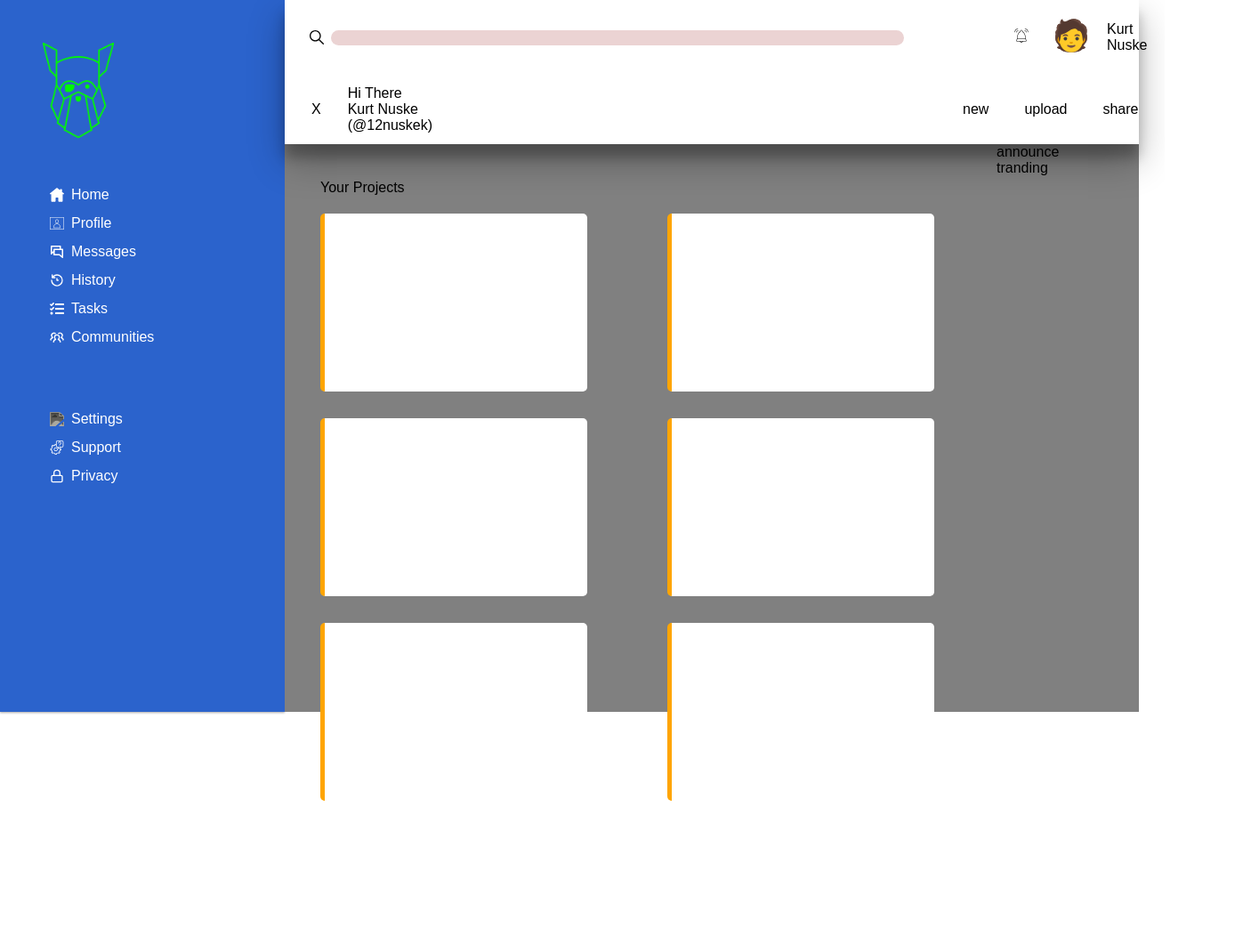
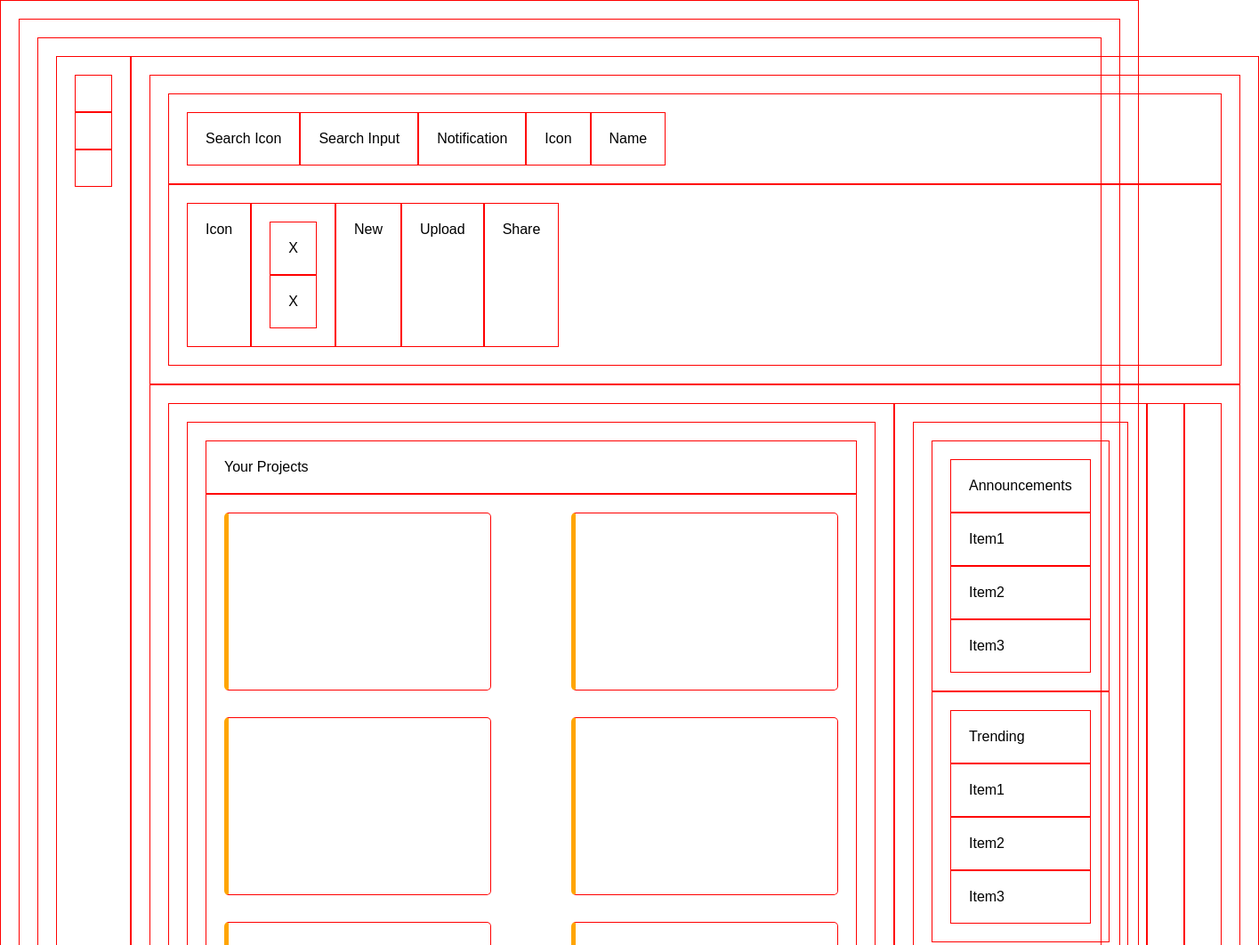
Before and after one commit to 12nuskek/TheDashboard, a plain HTML site: page index.html in a window 1280 px wide. Shown: the top 1062 px of the page at 89% size, 1415 px wide, since content can reach past the window. Before the commit the page ends 940 px from the top, so only its background shows below. Drawn offline with Linux system fonts and the light colour scheme.

Commit message:
Changed how css is managed. Frame is built

```diff
--- a/css/styles.css
+++ b/css/styles.css
@@ -4,151 +4,22 @@
     margin-left: 0%;
     margin-right: 0%;
     margin-bottom: 0%;
-
-
+    border: 1px solid red;
+    padding: 20px;
 }
-
 
 .container{
     display: flex;
-    position:relative;
-    height: 100%;
 }
 
-.item{
+.flex-row{
+    flex-direction: row;
+}
 
+.flex-column{
+    flex-direction: column;
 
 }
-
-#left{
-    width: 25%;
-    height: 100vh;
-    background-color: rgb(43, 99, 204);
-    color: white;
-    display: flex;
-    flex-direction: column;
-    align-items: flex-start;
-    box-shadow: rgba(0, 0, 0, 0.12) 0px 1px 3px, rgba(0, 0, 0, 0.24) 0px 1px 2px;
-}
-
-#left div{
-    padding-left: 15%;
-}
-
-#logo{
-padding: 15%;
-}
-
-#right{
-    flex-direction: column;
-    width: 75%;
-    background-color: gray;
-}
-
-
-#logo{
-    filter: invert(48%) sepia(79%) saturate(2476%) hue-rotate(86deg) brightness(118%) contrast(119%);
-    width: inherit;
-}
-.menu img{
-    filter: invert(84%) sepia(100%) saturate(23%) hue-rotate(10deg) brightness(112%) contrast(100%);
-    width: auto;
-    height: 2vh;
-    padding: 1vh;
-}
-
-.menu{
-    display: flex;
-    align-items: center;
-}
-
-
-.top{
-    box-shadow: rgb(0 0 0 / 30%) 0px 19px 38px, rgb(0 0 0 / 22%) 0px 15px 12px;
-    display: flex;
-    justify-content: space-between;
-    /* align-items: center; */
-    flex-direction: column;
-    background-color: white;
-}
-
-div#settings {
-    padding-top: 60px;
-}
-
-.search{
-    display: flex;
-    padding: 20px;
-    align-items: center;
-}
-.search img{
-    width: auto;
-    height: 2vh;
-    padding: 1vh;
-}
-
-#bell img{
-    width: auto;
-    height: 2vh;
-    padding: 1vh;
-}
-
-.search input{
-    border-radius: 25px;
-    border: 0;
-    background-color: rgb(235, 211, 211);
-    width: 80vh;
-}
-
-
-#rightbar{
-    display: flex;
-    align-items: center;
-    padding: 20px;
-    padding-left: 10%;
-}
-
-
-#profilepic{
-    width: auto;
-    height: 5vh;
-    padding-left: 20px;
-    padding-right: 20px;
-}
-
-
-.row{
-    display: flex;
-    align-items: center;
-}
-#icon{
-padding: 30px;
-}
-
-#welcome{
-
-}
-
-#action{
-    padding-left: 60%;
-
-}
-.actions{
-    padding: 20px;
-}
-
-.main{
-
-    height: 50vh;
-
-}
-
-#projects{
-    width: 90vh;
-    padding: 40px;
-
-}
-
 .grid-container {
     display: grid;
     grid-template-rows: 200px 200px 200px;
@@ -156,7 +27,6 @@ padding: 30px;
     column-gap: 90px;
     row-gap: 30px;
     padding-top: 20px;
-
   }
 
 
--- a/index.html
+++ b/index.html
@@ -10,75 +10,43 @@
 </head>
 
 <body>
-    <div id="main" class="container">
-        <div id="left" class="item">
-            <img id="logo" src="/img/odin-lined.png">
-            <div id="home" class="menu item">
-                <img src="/img/svg/Home.svg">Home
+    <div class="container">
+        <div class="container flex-column">
+            <div class="container">
+
             </div>
-            <div class="menu item">
-                <img src="/img/svg/profile.svg">Profile
+            <div class="container">
+
             </div>
-            <div class="menu item">
-                <img src="/img/svg/messages.svg">Messages
-            </div>
-            <div class="menu item">
-                <img src="/img/svg/history.svg">History
-            </div>
-            <div class="menu item">
-                <img src="/img/svg/tasks.svg">Tasks
-            </div>
-            <div class="menu item">
-                <img src="/img/svg/people.svg">Communities
-            </div>
-            <div id="settings" class="menu item">
-                <img src="/img/svg/settings.svg">Settings
-            </div>
-            <div class="menu item">
-                <img src="/img/svg/support.svg">Support
-            </div>
-            <div class="menu item">
-                <img src="/img/svg/privacy.svg">Privacy
+            <div class="container">
+
             </div>
         </div>
-        <div id="right" class="item">
-            <div class="item top">
-                <div class="row">
-                    <div class="search">
-                        <img src="/img/svg/search.svg">
-                        <input>
+        <div class="container flex-column">
+            <div class="container flex-column">
+                <div class="container flex-row">
+                    <div>Search Icon</div>
+                    <div>Search Input</div>
+                    <div>Notification</div>
+                    <div>Icon</div>
+                    <div>Name</div>
+                </div>
+                <div class="container flex-row">
+                    <div>Icon</div>
+                    <div class="container flex-column">
+                        <div>X</div>
+                        <div>X</div>
                     </div>
-                    <div id="rightbar">
-                        <div id="bell">
-                            <img src="/img/svg/bell.svg">
-                        </div>
-                        <div id="profile">
-                            <img id="profilepic" src="/img/svg/person.svg">
-                        </div>
-                        <div id="name">Kurt Nuske</div>
-                    </div>
+                    <div>New</div>
+                    <div>Upload</div>
+                    <div>Share</div>
                 </div>
-                <div id="row2" class="item row">
-                    <div id="icon">X</div>
-                    <div id="welcome">
-                        <div id="hi">Hi There</div>
-                        <div id="tag">Kurt Nuske (@12nuskek)</div>
-                    </div>
-                    <div id="action" class="row">
-                        <div id="new" class="actions">new</div>
-                        <div id="upload" class="actions">upload</div>
-                        <div id="share" class="actions">share</div>
-                    </div>
 
-
-
-                </div>
             </div>
-            <div class="main">
-                <div class="container">
-                    <div class="column">
-                        <div id="projects">
-                        <p>Your Projects</p>
+            <div class="container">
+                <div class="container flex-row">
+                    <div class="container flex-column">
+                        <div>Your Projects</div>
                         <div class="grid-container">
                             <div class="grid-item"></div>
                             <div class="grid-item"></div>
@@ -88,17 +56,36 @@
                             <div class="grid-item"></div>
                         </div>
                     </div>
+                </div>
+                <div class="container flex-row">
+                    <div class="container flex-column">
+                        <div class="container flex-column">
+                            <div>Announcements</div>
+                            <div>Item1</div>
+                            <div>Item2</div>
+                            <div>Item3</div>
 
-                    </div>
-                    <div class="column">
-                        <div id="announcements">announce</div>
-                        <div id="trending">tranding</div>
-                    </div>
+                        </div>
+                        <div class="container flex-column">
+                            <div>Trending</div>
+                            <div>Item1</div>
+                            <div>Item2</div>
+                            <div>Item3</div>
+
+                        </div>
                 </div>
 
             </div>
+            <div class="container">
+
+            </div>
+            <div class="container">
+
+            </div>
         </div>
+
     </div>
+
 </body>
 <script src="js/scripts.js"></script>
 
```
